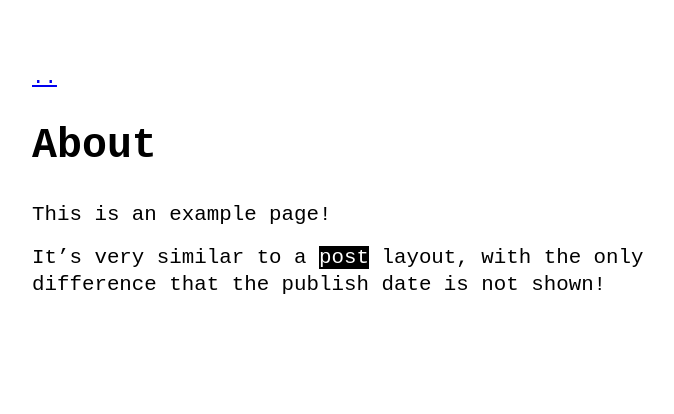
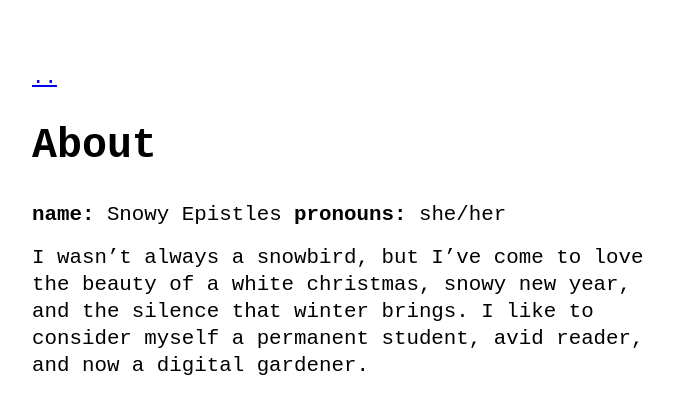
Before and after one commit to snowyepistles/snowyepistles.github.io, a Jekyll site: the page built from about.md, in a window 1280 px wide. Shown: the top 414 px of the page, without its empty margins (288-962 px from the left). Built offline with Jekyll 4.4.1, drawn with Linux system fonts in a browser that asks for light colours.

Commit message:
Update about.md

```diff
--- a/about.md
+++ b/about.md
@@ -3,6 +3,7 @@ layout: page
 title: About
 ---
 
-This is an example page!
+**name:** Snowy Epistles
+**pronouns:** she/her
 
-It's very similar to a `post` layout, with the only difference that the publish date is not shown!
+I wasn’t always a snowbird, but I’ve come to love the beauty of a white christmas, snowy new year, and the silence that winter brings. I like to consider myself a permanent student, avid reader, and now a digital gardener.
```
